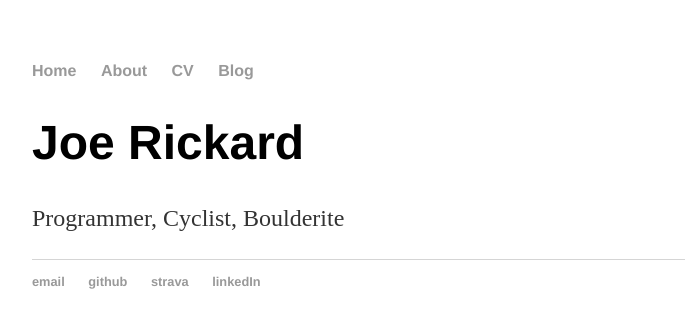
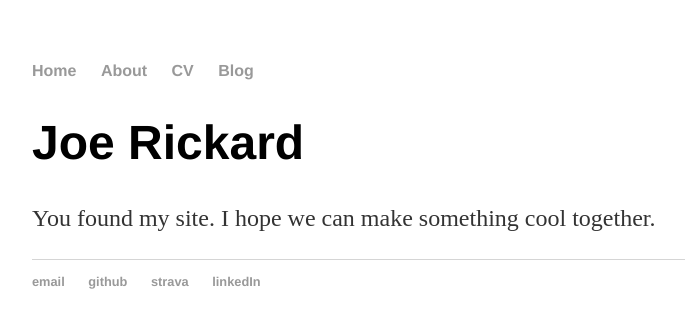
Before and after one commit to joerickard/personalWebsite, a Jekyll site: the page built from index.html, in a window 1280 px wide. Shown: the top 328 px of the page, without its empty margins (160-845 px from the left). Built offline with Jekyll 4.4.1, drawn with Linux system fonts in a browser that asks for light colours.

Commit message:
Update index.html

```diff
--- a/index.html
+++ b/index.html
@@ -5,5 +5,5 @@ title: Joe Rickard
 
 		<div class="blurb">
 			<h1>Joe Rickard</h1>
-			<p>Programmer, Cyclist, Boulderite</p>
+			<p>You found my site. I hope we can make something cool together.</p>
 		</div>
```
